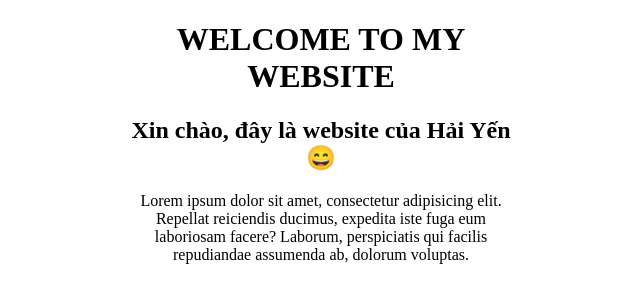
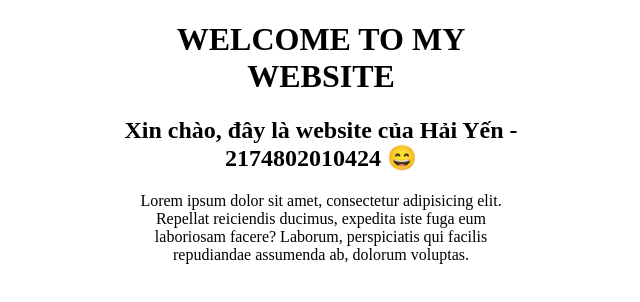
Before and after one commit to yenyen9d-lang/my-website, a plain HTML site: page index.html in a window 1280 px wide. Shown: the whole page, without its empty margins (319-959 px from the left). Drawn offline with Linux system fonts and the light colour scheme.

Commit message:
update giao dien

```diff
--- a/index.html
+++ b/index.html
@@ -12,7 +12,7 @@
 
     <div class="container">
         <h1>WELCOME TO MY WEBSITE</h1>
-        <h2>Xin chào, đây là website của Hải Yến 😄</h2>
+        <h2>Xin chào, đây là website của Hải Yến - 2174802010424 😄</h2>
 
 
         <p>
```
